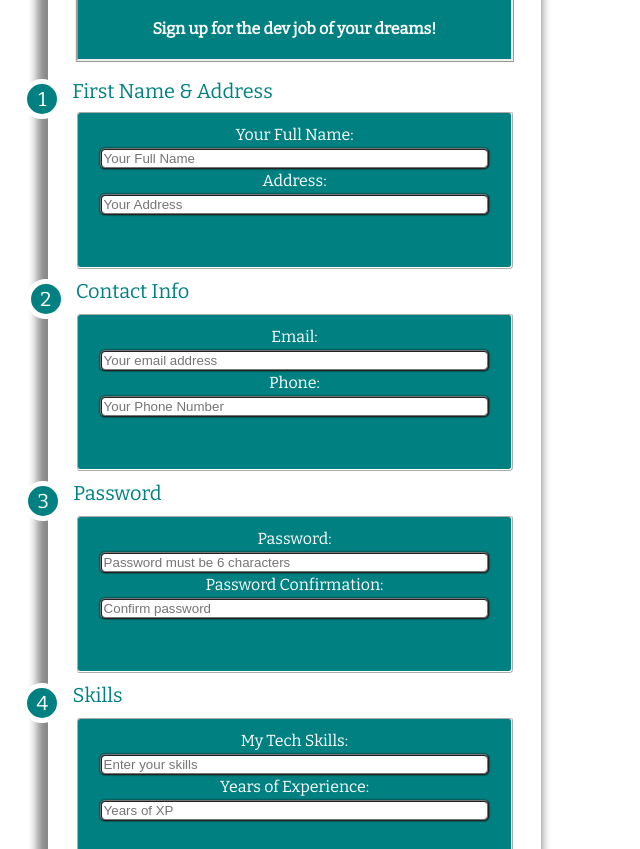
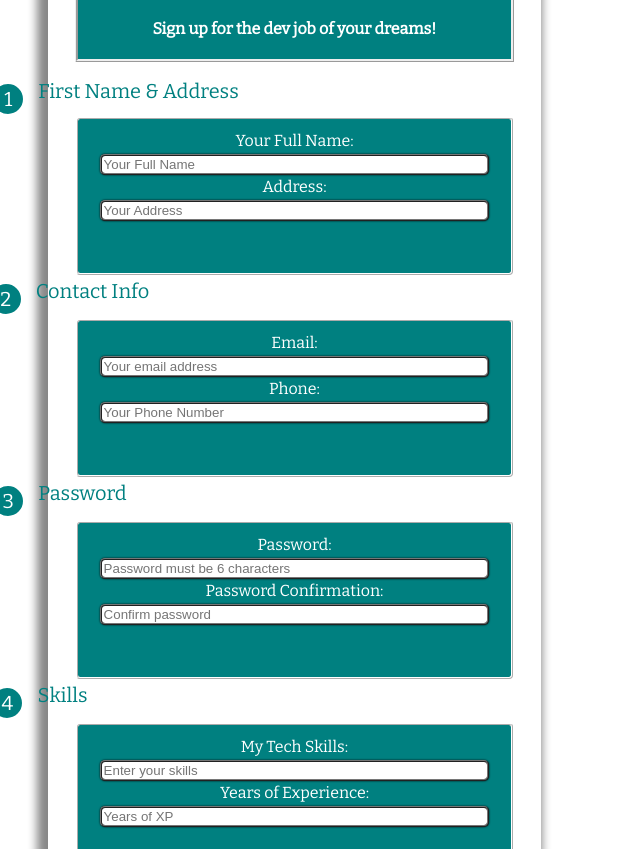
Before and after one commit to csevere/jQuery101, a plain HTML site: page sign_up sheet/index.html in a window 1280 px wide. Shown: the part 103-952 px from the top of the page, without its empty margins (0-640 px from the left). Drawn offline with nearby package versions, Linux system fonts and the light colour scheme.

Commit message:
edited css

```diff
--- a/sign_up sheet/styles.css
+++ b/sign_up sheet/styles.css
@@ -33,7 +33,7 @@
   color:teal;
   position: relative;
   top: -36px;
-  right: 122px;
+  right: 156px;
   font-size: 20px;
 }
 
@@ -56,7 +56,7 @@
   color: teal;
   position: relative;
   top: -18px;
-  right: 162px;
+  right: 202px;
   padding-bottom: 20px;
   font-size: 20px;
 
@@ -98,12 +98,12 @@ use this to make interesting span*/
 
 #box3{
   position: relative;
-  right: 177px;
+  right: 212px;
 }
 
 #box4{
   position: relative;
-  right: 197px;
+  right: 232px;
 }
 
 form{
@@ -115,7 +115,7 @@ form{
   /*border: 1px solid #555;*/
   border-radius: 4px;
   position: relative;
-  top: -28px;
+  top: -22px;
   font-family: 'Bitter', serif;
   padding-top: 10px;
   border: 2px solid white;
```
